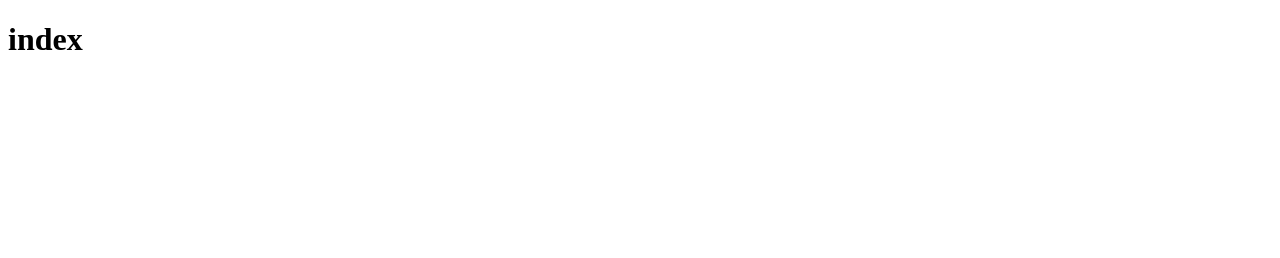
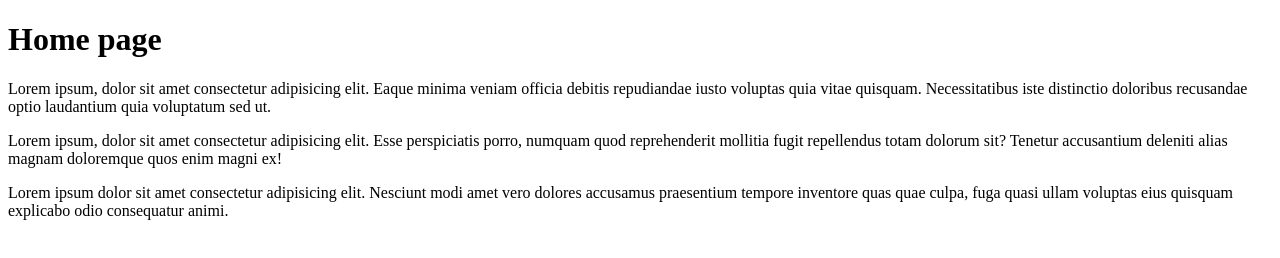
Before and after one commit to cenyu1995/demo-0808, a plain HTML site: page index.html in a window 1280 px wide. Drawn offline with Linux system fonts and the light colour scheme.

Commit message:
add many p tag

```diff
--- a/index.html
+++ b/index.html
@@ -6,6 +6,10 @@
     <title>Document</title>
 </head>
 <body>
-    <h1>index </h1>
+    <h1>Home page </h1>
+    <p>Lorem ipsum, dolor sit amet consectetur adipisicing elit. Eaque minima veniam officia debitis repudiandae iusto voluptas quia vitae quisquam. Necessitatibus iste distinctio doloribus recusandae optio laudantium quia voluptatum sed ut.</p>
+    <p>Lorem ipsum, dolor sit amet consectetur adipisicing elit. Esse perspiciatis porro, numquam quod reprehenderit mollitia fugit repellendus totam dolorum sit? Tenetur accusantium deleniti alias magnam doloremque quos enim magni ex!</p>
+    <p>Lorem ipsum dolor sit amet consectetur adipisicing elit. Nesciunt modi amet vero dolores accusamus praesentium tempore inventore quas quae culpa, fuga quasi ullam voluptas eius quisquam explicabo odio consequatur animi.</p>
+
 </body>
 </html>
```
